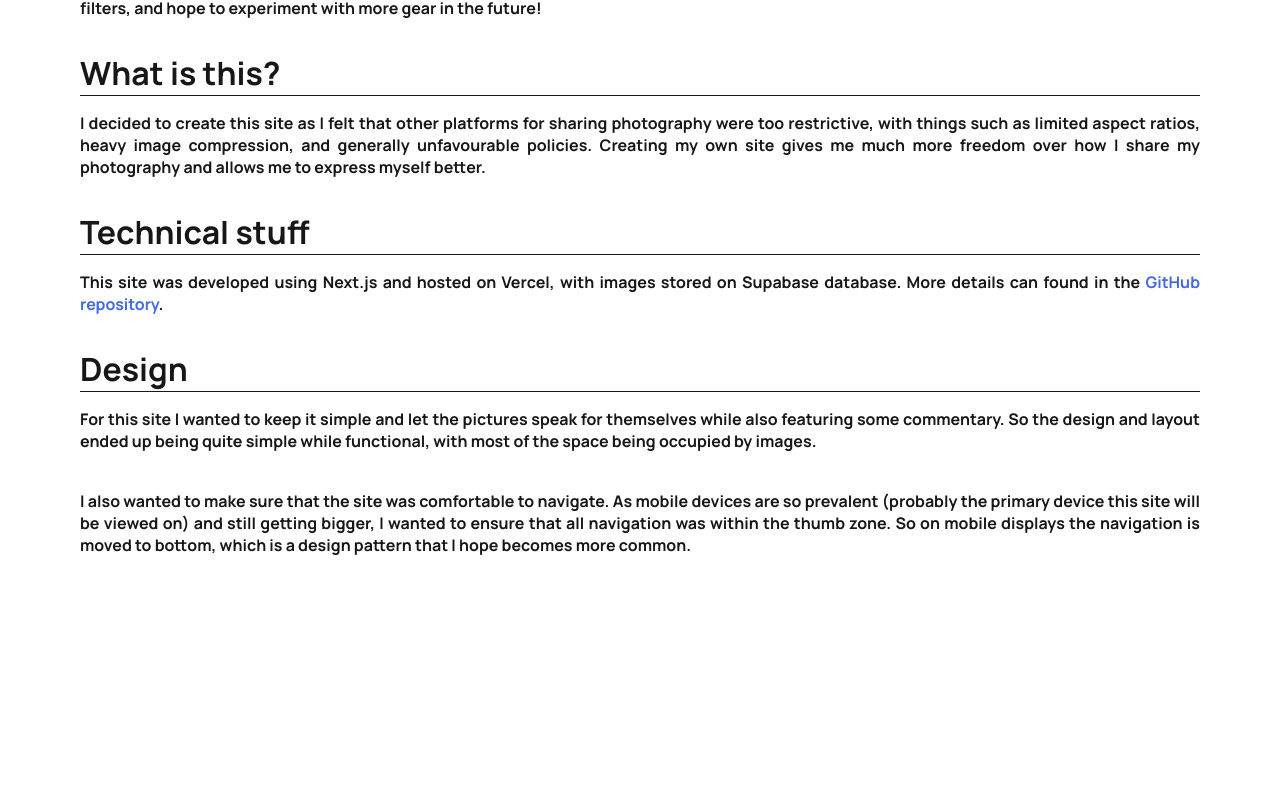
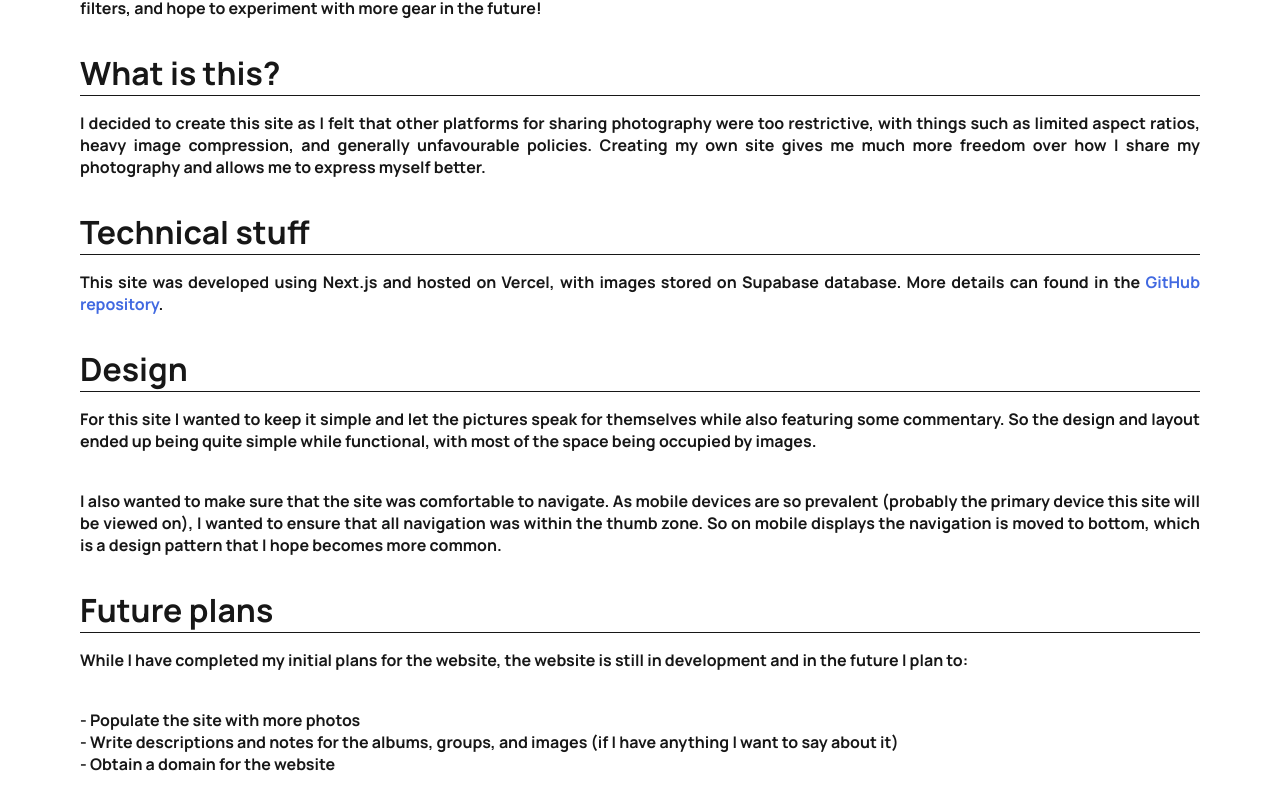
Before and after one commit to HaowenRong/aleidoscope, a Next.js app: page /about in a window 1280 px wide. Shown: the part 925-1734 px from the top of the page. Before the commit the page ends 1593 px from the top, so only its background shows below. Built offline with nearby package versions, Linux system fonts and the light colour scheme; no server answers.

Commit message:
updated about page

```diff
--- a/src/app/about/page.js
+++ b/src/app/about/page.js
@@ -55,11 +55,28 @@ export default function About() {
           </p>
           <br></br>
           <p className='about-desc'>
-            I also wanted to make sure that the site was comfortable to navigate. As mobile devices are so prevalent (probably the primary device this site will be viewed on) and still getting bigger, I wanted to ensure that all navigation was within the thumb zone. So on mobile displays the navigation is moved to bottom, which is a design pattern that I hope becomes more common.
+            I also wanted to make sure that the site was comfortable to navigate. As mobile devices are so prevalent (probably the primary device this site will be viewed on), I wanted to ensure that all navigation was within the thumb zone. So on mobile displays the navigation is moved to bottom, which is a design pattern that I hope becomes more common.
+          </p>
+        </div>
+
+        <div className='about-card'>
+          <h1 className='about-title'>Future plans</h1>
+          <p className='about-desc'>
+            While I have completed my initial plans for the website, the website is still in development and in the future I plan to:
+          </p>
+          <br></br>
+          <p className='about-desc'>
+            - Populate the site with more photos
+            <br />
+            - Write descriptions and notes for the albums, groups, and images (if I have anything I want to say about it)
+            <br />
+            - Obtain a domain for the website
+            <br />
+
           </p>
         </div>
 
       </div>
     </main>
-  );
+  )
 }
```
